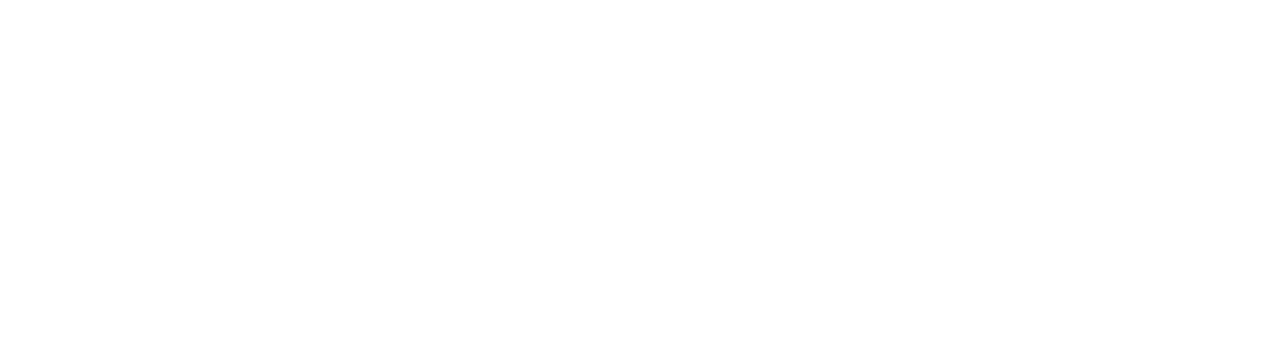
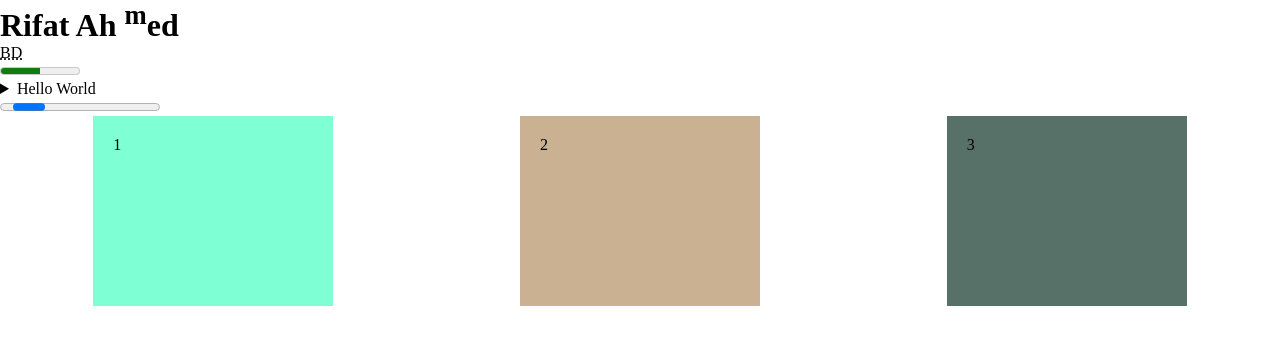
Before and after one commit to rifatahmed34/conceptual-github-repo, a plain HTML site: page index.html in a window 1280 px wide. Drawn offline with Linux system fonts and the light colour scheme.

Commit message:
added my file

```diff
--- a/index.html
+++ b/index.html
@@ -4,8 +4,26 @@
     <meta charset="UTF-8">
     <meta name="viewport" content="width=device-width, initial-scale=1.0">
     <title>conceptual session</title>
+    <link rel="stylesheet" href="style/style.css">
 </head>
 <body>
+    <h1>Rifat Ah <sup>m</sup>ed</h1>
+    <abbr crcure title="Bangladesh">BD</abbr><br>
+<meter id="disk" value="0.5"></meter>
+<details>
+<summary>Hello World</summary>
+<p>Lorem ipsum dolor sit amet consectetur adipisicing elit. Modi quaerat magni dolore distinctio tempora. Reprehenderit ab corporis quaerat modi quod.</p>
+</details>
+<progress id=""></progress>
+
+<div class="container">
+
+<div class="box">1</div>
+<div class="box box2">2</div>
+<div class="box box3">3</div>
+
+
+</div>
 
 </body>
 </html>
--- /dev/null
+++ b/style/style.css
@@ -0,0 +1,21 @@
+*{
+    margin: 0px;
+    padding: 0px;
+}
+.container{
+
+    display: flex;
+    justify-content: space-around;
+}
+.box{
+    background-color: aquamarine;
+    width: 200px;
+    height: 150px;
+    padding: 20px;
+}
+.box2{
+    background-color: rgb(201, 177, 145);
+}
+.box3{
+    background-color: rgb(87, 112, 104);
+}
```
